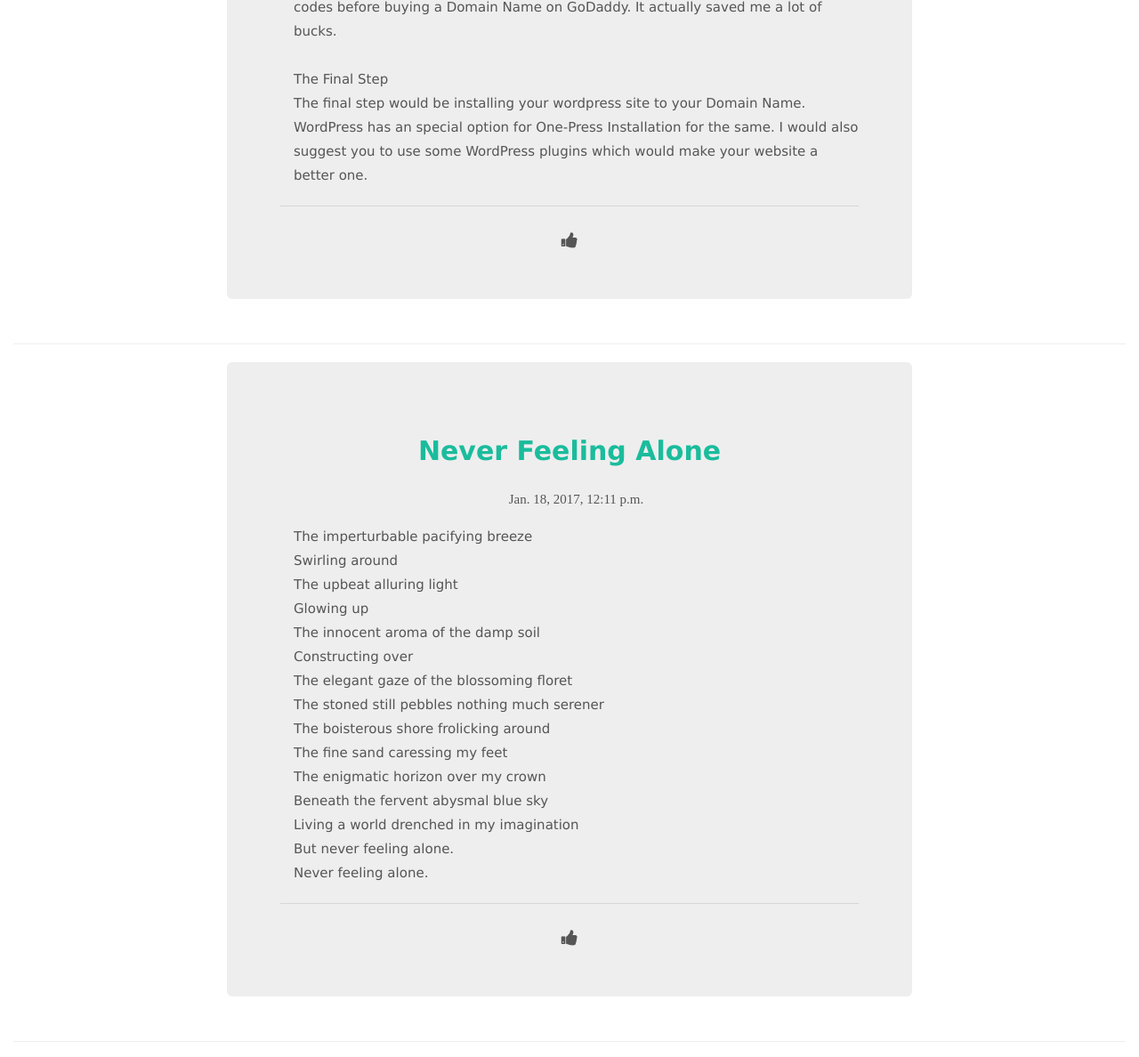
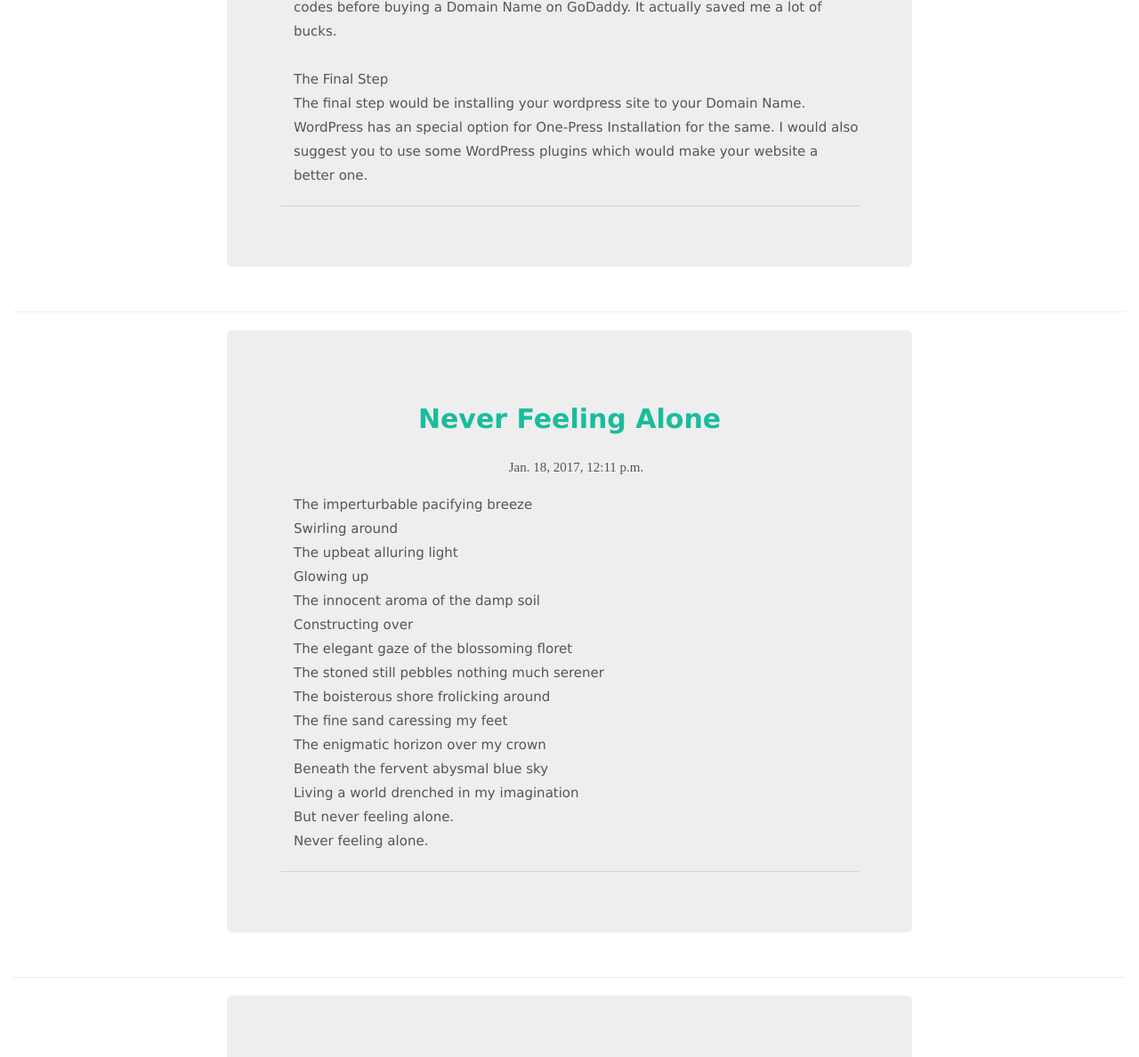
Before and after one commit to RajuKoushik/infiblog, a Django app: template blog/templates/blog/archive.html in a window 1280 px wide. Shown: the part 1110-2298 px from the top of the page at 89% size. Run offline with Django 3.2, Linux system fonts and the light colour scheme; the template is opened without the code that fills it: values that come from a table or form of the project are taken from there, others are empty; data comes from the database, SQL or seed files in the repository; some libraries are stand-ins or nearby versions.

Commit message:
Updated Archive for blog posts

```diff
--- a/blog/templates/blog/archive.html
+++ b/blog/templates/blog/archive.html
@@ -295,7 +295,7 @@
                 <p align="left" id="text">{{ post.text|linebreaksbr }}</p>
 
                 <hr color="green" width="100%">
-                <i class="fa fa-thumbs-up" aria-hidden="true" id="upvoteIcon"></i>
+
 
 
             </div>
```
